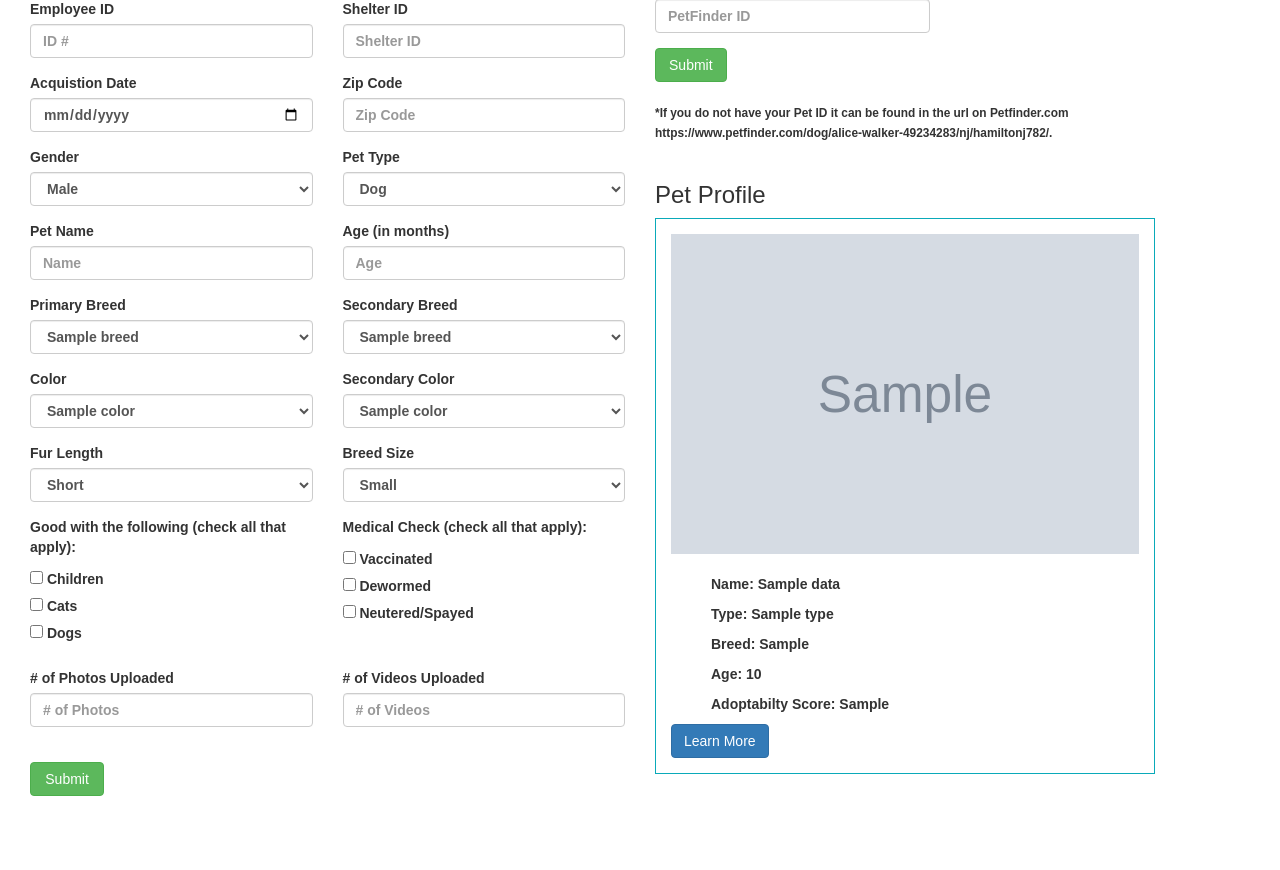
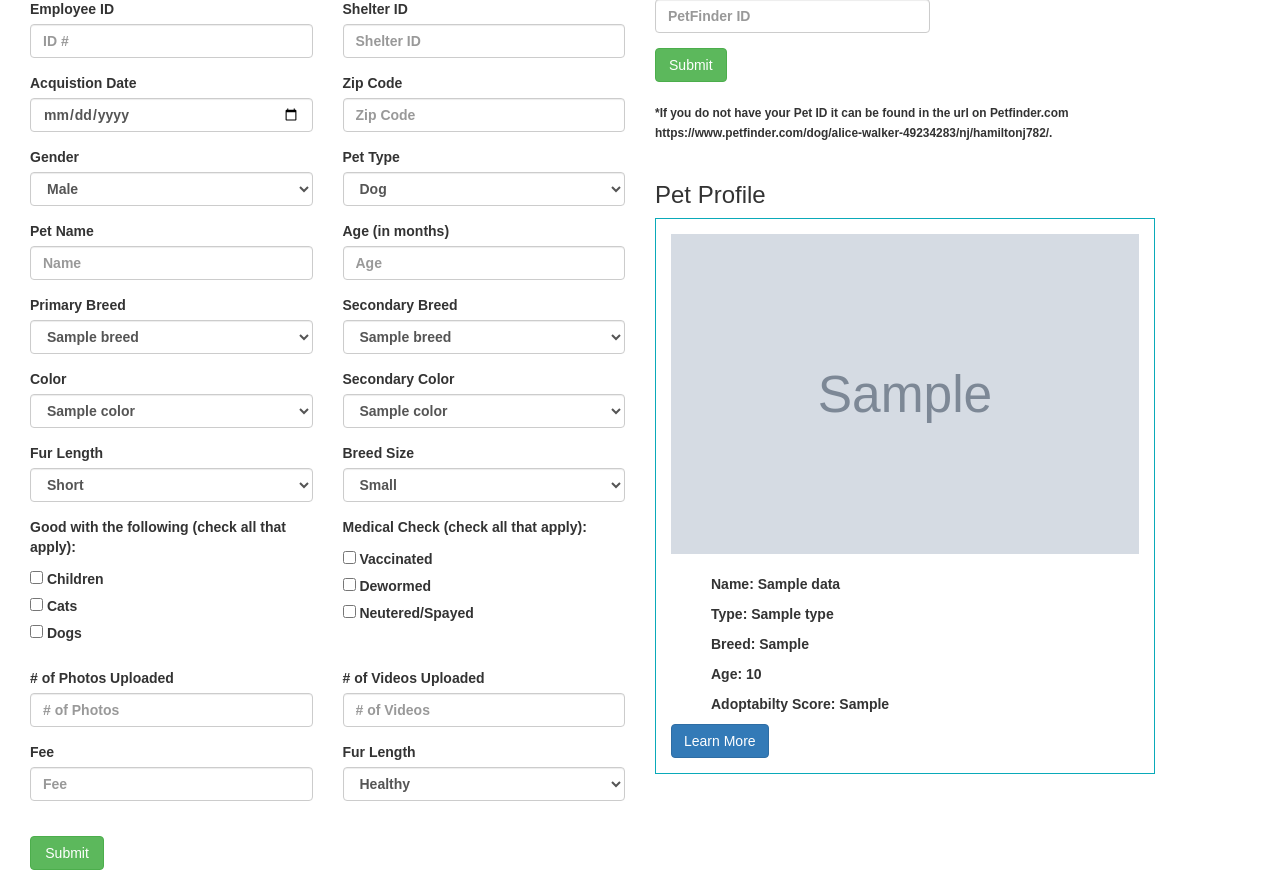
Before and after one commit to mpasricha1/Petfinder-Project, a Flask app: template PetfinderApp/app/templates/tool2.html in a window 1280 px wide. Shown: the part 237-1107 px from the top of the page. Before the commit the page ends 1033 px from the top, so only its background shows below. Run offline with Flask 2, Linux system fonts and the light colour scheme; the template is opened without the code that fills it: most values are stand-ins (such as "Sample title", 1, 10 or a date in 2020); grey boxes marked "Sample" are stand-in pictures; parts of the project's set-up code (start-up, migrations or seed data) failed here and were passed over; some libraries are stand-ins or nearby versions.

Commit message:
fixing form

```diff
--- a/PetfinderApp/app/routes.py
+++ b/PetfinderApp/app/routes.py
@@ -90,47 +90,57 @@ def tool():
 		else:
 			animal["gender"] = 3
 		if request.form.get("petType") == "Dog":
-			animal["petType"] = 1
+			animal["type"] = 1
 		else:
-			animal["petType"] = 2
+			animal["type"] = 2
 		animal["petName"] = request.form.get("petName")
 		animal["age"]= request.form.get("petAge")
-		animal["primaryBreed"] = request.form.get("breed1")
-		animal["secondaryBreed"] = request.form.get("breed2")
-		animal["primaryColor"] = request.form.get("color1")
-		animal["secondaryColor"] = request.form.get("color2")
-		animal["thirdColor"] = 49
-		animal["furLenghth"] = request.form.get("furlenghth")
-		animal["breedSize"] == request.form.get("breedSize")
+		animal["breed1"] = request.form.get("breed1")
+		animal["breed2"] = request.form.get("breed2")
+		animal["color1"] = request.form.get("color1")
+		animal["color2"] = request.form.get("color2")
+		animal["color3"] = 49
+		animal["furlength"] = request.form.get("furlenghth")
+		animal["maturity_size"] = request.form.get("breedsize")
 		if request.form.get("goodKids") != None:
-			animal["goodKids"] = 1
+			animal["good_with_kids"] = 1
 		else:
-			animal["goodKids"] = 0
+			animal["good_with_kids"] = 0
 		if request.form.get("goodCats") != None:
-			animal["goodCats"] = 1
+			animal["good_with_cats"] = 1
 		else:
-			animal["goodCats"] = 0
+			animal["good_with_cats"] = 0
 		if request.form.get("goodDogs") != None:
-			animal["goodDogs"] = 1
+			animal["good_with_dogs"] = 1
 		else:
-			animal["goodDogs"] = 0
+			animal["good_with_dogs"] = 0
 		if request.form.get("vaccinated") != None:
-			animal["vac"] = 1
+			animal["vaccinated"] = 1
 		else:
-			animal["vac"] = 0
+			animal["vaccinated"] = 0
 		if request.form.get("dewormed") != None:
-			animal["worm"] = 1
+			animal["dewormed"] = 1
 		else:
-			animal["worm"] = 0
+			animal["dewormed"] = 0
 		if request.form.get("sterilized") != None:
-			animal["ster"] = 1
+			animal["sterilized"] = 1
 		else:
-			animal["ster"] = 0
-		animal["photoCount"] = request.form.get("photoCount")
-		animal["vidCount"] = request.form.get("videoCount")
+			animal["sterilized"] = 0
+		animal["photo_amt"] = request.form.get("photoCount")
+		animal["video_amt"] = request.form.get("videoCount")
+		animal["fee"] = request.form.get("fee")
+		if request.form.get("health") == "Healthy":
+			animal["health"] = 1
+		elif request.form.get("health") == "Minor Injury":
+			animal["health"] = 2
+		elif request.form.get("health") == "Serious Injury":
+			animal["health"] = 3
+		else:
+			animal["health"] = 4
 
 	print(animal)
-	dataList = [breeds,colors]
+	# proccessedData = neuralNetwork.predict(animal,True,True)
+	# data = prepDataForProfile(testData,db,proccessedData)
 	return render_template("tool2.html", breeds=breeds, colors=colors, data="")
 
 @app.route("/analytics", methods=["GET"])
@@ -157,7 +167,7 @@ def searchanimal():
 		proccessedData = neuralNetwork.predict(testData,True,True)
 		testData = prepDataForProfile(testData,db,proccessedData)
 
-		return render_template("tool2.html", data=testData)
+		return render_template("tool2.html", data=testData, breeds=breeds, colors=colors)
 
 
 	return redirect('/tool')
--- a/PetfinderApp/app/templates/tool2.html
+++ b/PetfinderApp/app/templates/tool2.html
@@ -204,6 +204,25 @@
 							</div>
 						</div>
 				</div>
+				<div class="row">
+						<div class="col-md-6">
+							<div class="form-group">
+				     			<label for="fee">Fee</label>
+				      			<input type="number" class="form-control" id="fee" name="fee" placeholder="Fee">
+							</div>
+						</div>
+						<div class="col-md-6">
+							<div class="form-group">
+				     			<label for="health">Fur Length</label>
+			    				<select class="form-control" id="health" name="health">
+			      					<option>Healthy</option>
+			      					<option>Minor Injury</option>
+			      					<option>Serious Injury</option>
+			      					<option>Not Specified</option>
+			      				</select>
+							</div>
+						</div>
+				</div>
 				<br>
 				<div class="row">
 					<div class= "col-md-2">
```
Also changed, not shown: PetfinderApp/dbConnector.py (+5 -3 lines), PetfinderApp/neuralNetwork.py (+9 -6 lines).
